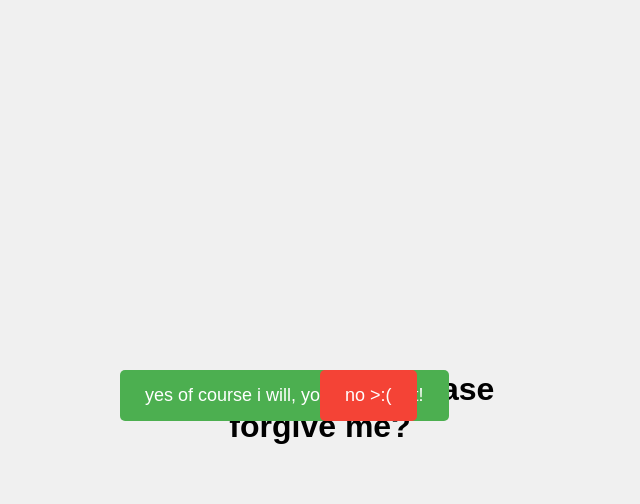
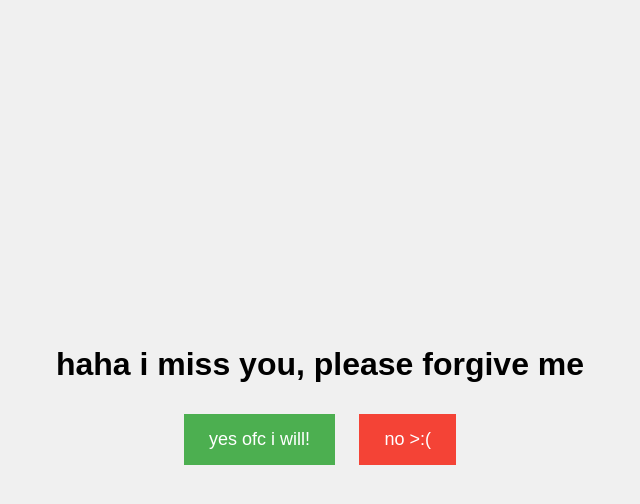
Before and after one commit to bb3e/bb3e.github.io, a plain HTML site: page index.html in a window 1280 px wide. Both pictures are taken after a click on the button "no >:(". Shown: the whole page, without its empty margins (320-960 px from the left). Drawn offline with Linux system fonts and the light colour scheme.

Commit message:
Update index.html

```diff
--- a/index.html
+++ b/index.html
@@ -5,7 +5,6 @@
   <meta name="viewport" content="width=device-width, initial-scale=1.0">
   <title>Forgiveness Game</title>
   <style>
-    /* Basic styles for the body */
     body {
       display: flex;
       justify-content: center;
@@ -15,49 +14,31 @@
       margin: 0;
       font-family: Arial, sans-serif;
     }
-
-    /* Container for centering the content */
     .container {
       text-align: center;
-      position: relative;
-      width: 400px; /* Set a fixed width to contain buttons */
-      height: 100px; /* Ensure enough space for both buttons */
     }
-
-    /* Common button styles */
     button {
       font-size: 18px;
       padding: 15px 25px;
+      margin: 10px;
       border: none;
       cursor: pointer;
-      border-radius: 5px;
-      transition: transform 0.3s ease;
-      position: absolute; /* Positioning buttons absolutely */
     }
-
-    /* Yes button style */
     #yesBtn {
       background-color: #4CAF50;
       color: white;
-      left: 0px; /* Initial position of Yes button */
-      top: 20px;  /* Initial position of Yes button */
     }
-
-    /* No button style */
     #noBtn {
       background-color: #f44336;
       color: white;
-      left: 200px; /* Initial position of No button */
-      top: 20px;  /* Initial position of No button */
     }
-
   </style>
 </head>
 <body>
 
   <div class="container">
-    <h1>haha i miss you please forgive me?</h1>
-    <button id="yesBtn">yes of course i will, you're the best!</button>
+    <h1>haha i miss you, please forgive me</h1>
+    <button id="yesBtn">yes ofc i will!</button>
     <button id="noBtn">no >:(</button>
   </div>
 
@@ -65,30 +46,27 @@
     let noBtn = document.getElementById("noBtn");
     let yesBtn = document.getElementById("yesBtn");
 
-    let swapping = true; // Flag to control swapping
+    let swapping = true;
 
-    // Function to swap positions of the "Yes" and "No" buttons
+    // Function to swap positions of "yes" and "no" buttons
     function swapPositions() {
-      // Get current positions of both buttons (left position)
-      let yesBtnLeft = yesBtn.style.left;
-      let noBtnLeft = noBtn.style.left;
-
-      // Swap positions by changing the 'left' style properties
-      yesBtn.style.left = noBtnLeft;
-      noBtn.style.left = yesBtnLeft;
+      let tempX = noBtn.style.left;
+      let tempY = noBtn.style.top;
+      noBtn.style.left = yesBtn.style.left;
+      noBtn.style.top = yesBtn.style.top;
+      yesBtn.style.left = tempX;
+      yesBtn.style.top = tempY;
     }
 
-    // When "No" button is clicked, swap positions
     noBtn.addEventListener("click", () => {
       if (swapping) {
-        swapPositions(); // Swap positions when "No" is clicked
+        swapPositions(); // Swap positions every time the "no" button is clicked
       }
     });
 
-    // When "Yes" button is clicked, stop swapping and show alert
     yesBtn.addEventListener("click", () => {
       alert("haha thanks for forgiving me, text me? 0423163776 *wink wink*");
-      swapping = false; // Stop swapping after "Yes" is clicked
+      swapping = false; // Stop swapping once "yes" is clicked
     });
   </script>
 </body>
```
